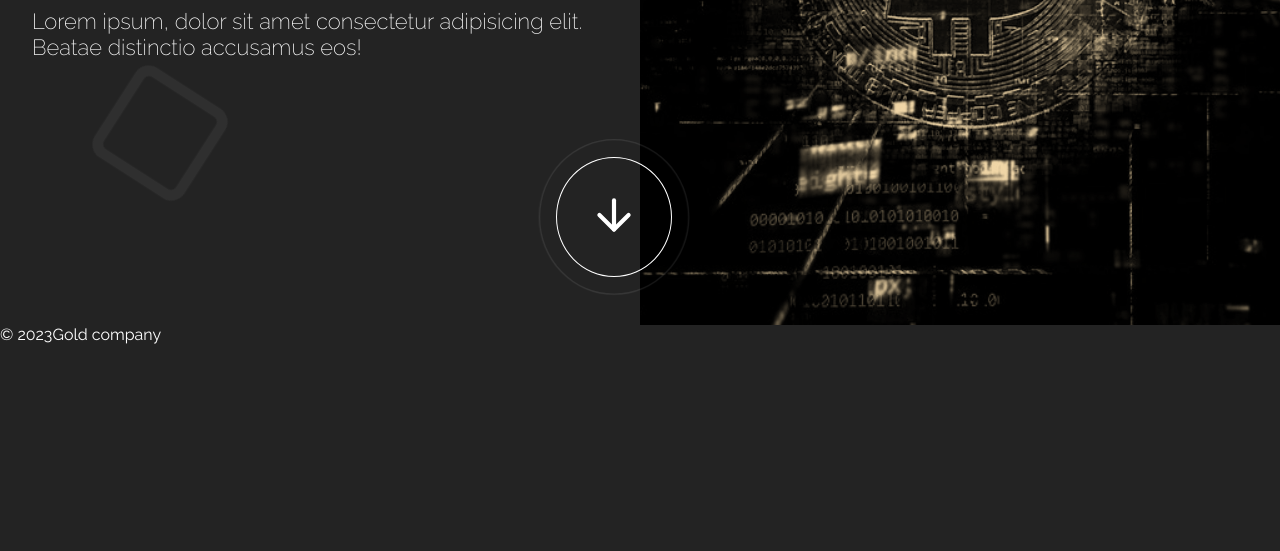
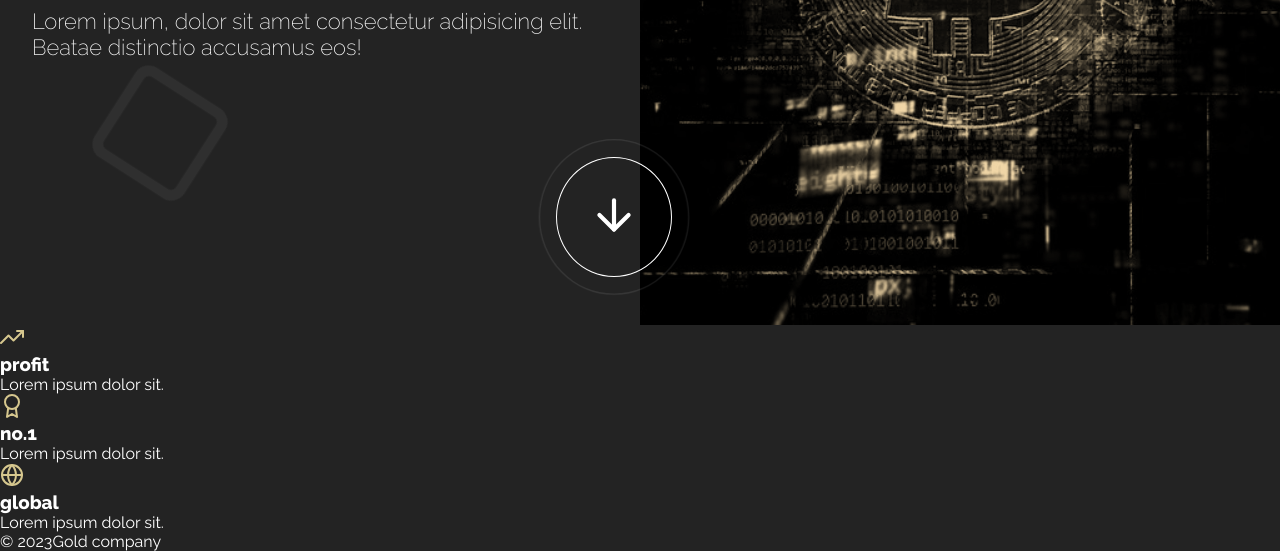
Before and after one commit to SuperHeniek/grid-site, a plain HTML site: page index.html in a window 1280 px wide. Shown: the part 475-1026 px from the top of the page. Before the commit the page ends 819 px from the top, so only its background shows below. Drawn offline with Linux system fonts and the light colour scheme.

Commit message:
sekcja 1

```diff
--- a/index.html
+++ b/index.html
@@ -48,7 +48,34 @@
         <img class="header__bg-icon-one" src="img/icons/square.svg" alt="">
         <img class="header__bg-icon-two" src="img/icons/square.svg" alt="">
     </header>
+    <main class="main">
 
+        <section class="cards" id="cards">
+
+            <div class="wrapper">
+
+                <div class="cards__box">
+                    <div class="cards__card cards__card--one">
+                        <img src="img/icons/trending-up.svg" alt="">
+                        <h3>profit</h3>
+                        <p>Lorem ipsum dolor sit.</p>
+                    </div>
+                    <div class="cards__card cards__card--two">
+                        <img src="img/icons/award.svg" alt="">
+                        <h3>no.1</h3>
+                        <p>Lorem ipsum dolor sit.</p>
+                    </div>
+                    <div class="cards__card cards__card--three">
+                        <img src="img/icons/globe.svg" alt="">
+                        <h3>global</h3>
+                        <p>Lorem ipsum dolor sit.</p>
+                    </div>
+                </div>
+
+            </div>
+        </section>
+
+    </main>
 
     <footer class="footer">
         <p class="footer__bottom_text"> &copy; <span class="footer__year"></span>Gold company</p>
```
Also changed, not shown: img/icons/award.svg (added), img/icons/globe.svg (added), img/icons/trending-up.svg (added).
